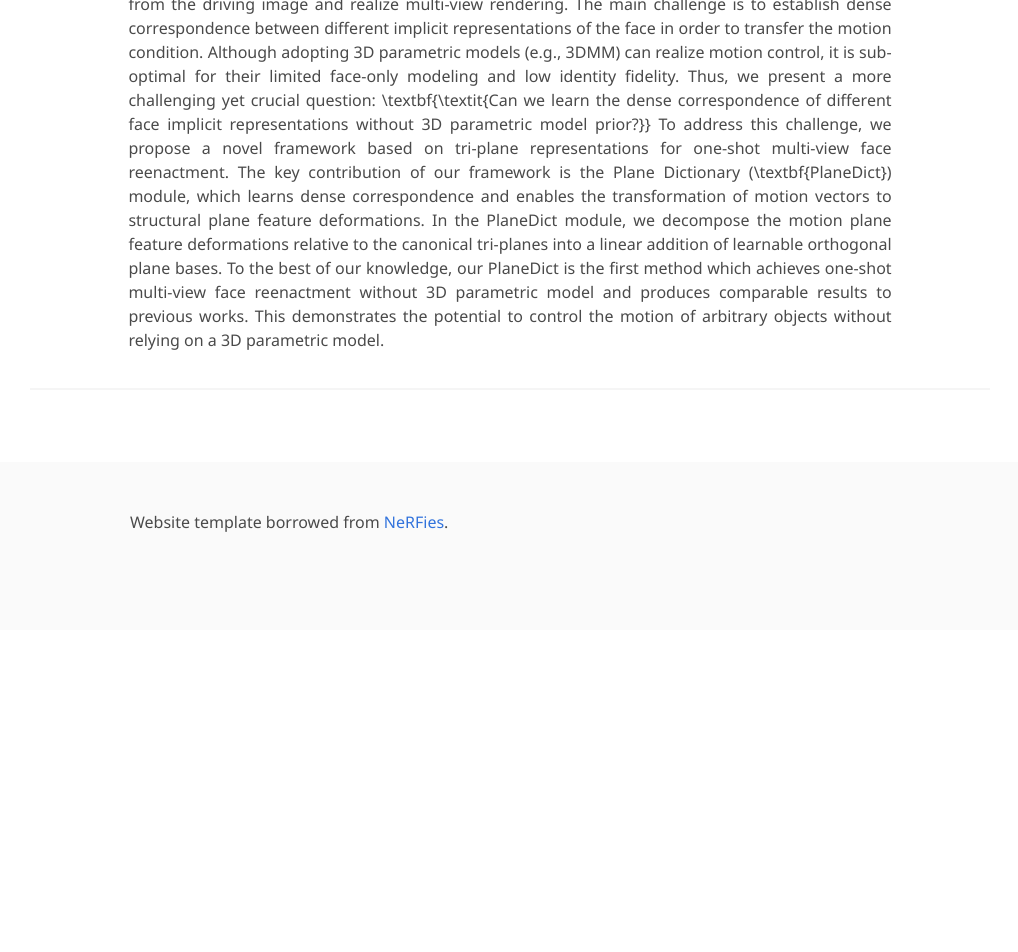
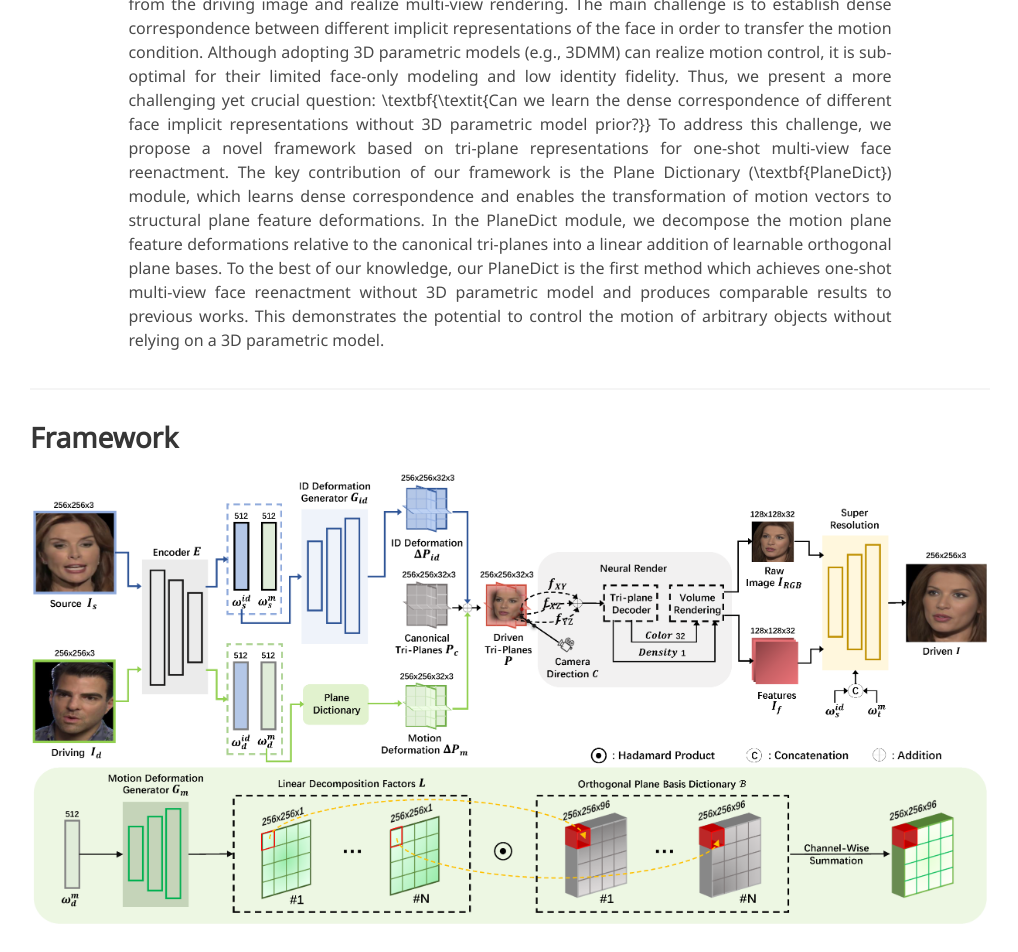
Before and after one commit to Songlin1998/planedict, a Jekyll site: the page built from index.md, in a window 1280 px wide and 1400 px high, scrolled down 433 px. Shown: the top 952 px of the window, without its empty margins (130-1148 px from the left). Built offline with Jekyll 4.4.1, drawn with Linux system fonts in a browser that asks for light colours; some web fonts are replaced; before the commit the page ends 1063 px from its top, so only the background shows below that; some of the changed text lies outside the part shown.

Commit message:
Update index.md

```diff
--- a/index.md
+++ b/index.md
@@ -16,3 +16,10 @@ One-shot multi-view face reenactment aims to drive a source face image with the
 </div>
 
 ---
+
+## Framework
+![](/static/image/pipeline.png)
+
+## Cross-identity Face Reenactment
+![](/static/image/demo_0.gif)
+![](/static/image/demo_1.gif)
```
